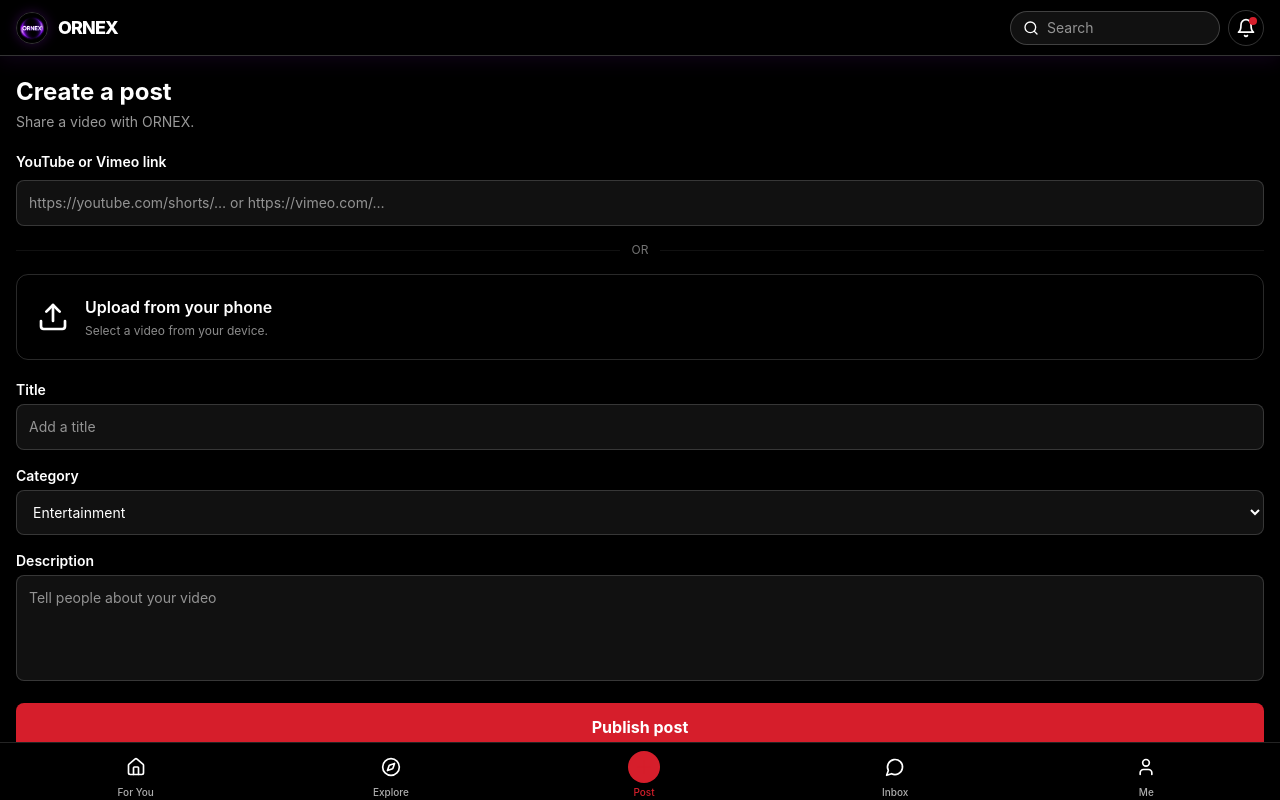
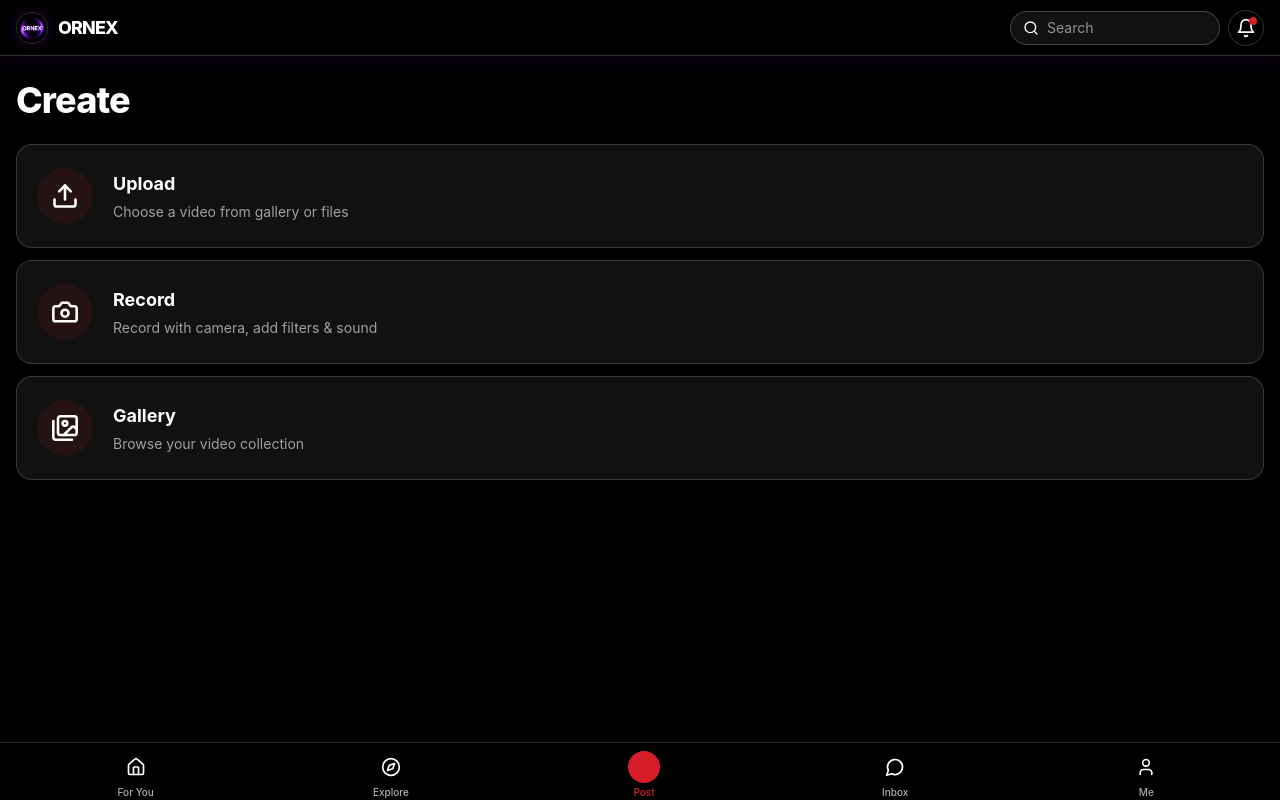
Before and after one commit to FredrickORNEX2013/ORNEX, a React (Vite) app: page / in a window 1280 px wide. Both pictures are taken after a click on the button "Post first". Built offline with nearby package versions, Linux system fonts and the light colour scheme; no server answers; the database is empty.

Commit message:
Redesign Post tab as Create screen with video upload and camera/gallery pickers

```diff
--- a/src/tabs/PostTab.tsx
+++ b/src/tabs/PostTab.tsx
@@ -1,37 +1,16 @@
 import { useEffect, useRef, useState } from 'react';
-import { Check, Upload } from 'lucide-react';
+import { Camera, Check, Images, Upload, X } from 'lucide-react';
 import { supabase, type VideoRecord } from '@/lib/supabase';
 import { publishVideo } from '@/lib/hooks';
 import { getCurrentUserId } from '@/lib/user';
 
 const CATEGORIES = ['Comedy', 'Drama', 'Entertainment'] as const;
 type PostTabProps = { onPosted: (isShort: boolean) => void };
-type ExternalVideo = { platform: 'youtube' | 'vimeo'; id: string; url: string };
-
-function parseExternalVideo(value: string): ExternalVideo | null {
-  try {
-    const url = new URL(value.trim());
-    const host = url.hostname.toLowerCase().replace(/^www\./, '');
-    if (host === 'youtu.be') {
-      const id = url.pathname.slice(1).split('/')[0];
-      return /^[\w-]{11}$/.test(id) ? { platform: 'youtube', id, url: `https://www.youtube.com/watch?v=${id}` } : null;
-    }
-    if (host === 'youtube.com' || host === 'm.youtube.com') {
-      const id = url.searchParams.get('v') || url.pathname.match(/^\/(?:shorts|embed)\/([\w-]{11})/)?.[1];
-      return id && /^[\w-]{11}$/.test(id) ? { platform: 'youtube', id, url: `https://www.youtube.com/watch?v=${id}` } : null;
-    }
-    if (host === 'vimeo.com' || host === 'player.vimeo.com') {
-      const id = url.pathname.match(/\/(?:video\/)?(\d+)/)?.[1];
-      return id ? { platform: 'vimeo', id, url: `https://vimeo.com/${id}` } : null;
-    }
-  } catch { return null; }
-  return null;
-}
+type PickerMode = 'upload' | 'record' | 'gallery';
 
 export default function PostTab({ onPosted }: PostTabProps) {
   const [video, setVideo] = useState<File | null>(null);
   const [videoUrl, setVideoUrl] = useState('');
-  const [externalUrl, setExternalUrl] = useState('');
   const [duration, setDuration] = useState<number | null>(null);
   const [title, setTitle] = useState('');
   const [caption, setCaption] = useState('');
@@ -39,31 +18,43 @@ export default function PostTab({ onPosted }: PostTabProps) {
   const [busy, setBusy] = useState(false);
   const [error, setError] = useState('');
   const [done, setDone] = useState(false);
-  const videoInput = useRef<HTMLInputElement>(null);
+  const uploadInput = useRef<HTMLInputElement>(null);
+  const recordInput = useRef<HTMLInputElement>(null);
+  const galleryInput = useRef<HTMLInputElement>(null);
 
   useEffect(() => () => { if (videoUrl) URL.revokeObjectURL(videoUrl); }, [videoUrl]);
+
   const chooseVideo = (file?: File) => {
     if (!file) return;
     if (!file.type.startsWith('video/')) { setError('Choose a video file.'); return; }
+    if (videoUrl) URL.revokeObjectURL(videoUrl);
     setVideo(file);
-    setExternalUrl('');
     setDuration(null);
     setVideoUrl(URL.createObjectURL(file));
+    setTitle(file.name.replace(/\.[^.]+$/, '').slice(0, 100));
     setError('');
     setDone(false);
   };
-  const setLink = (value: string) => {
-    setExternalUrl(value);
+
+  const clearVideo = () => {
+    if (videoUrl) URL.revokeObjectURL(videoUrl);
     setVideo(null);
     setVideoUrl('');
     setDuration(null);
-    setError(value.trim() && !parseExternalVideo(value) ? 'Paste a valid YouTube or Vimeo video URL.' : '');
-    setDone(false);
+    setTitle('');
+    if (uploadInput.current) uploadInput.current.value = '';
+    if (recordInput.current) recordInput.current.value = '';
+    if (galleryInput.current) galleryInput.current.value = '';
   };
-  const upload = async () => {
-    const external = parseExternalVideo(externalUrl);
-    if (!video && !external) { setError('Choose a video file or paste a valid YouTube/Vimeo link.'); return; }
-    if (video && (!duration || !Number.isFinite(duration))) { setError('Wait for the video preview to finish loading before posting.'); return; }
+
+  const openPicker = (mode: PickerMode) => {
+    const picker = mode === 'record' ? recordInput : mode === 'gallery' ? galleryInput : uploadInput;
+    picker.current?.click();
+  };
+
+  const postVideo = async () => {
+    if (!video) { setError('Choose or record a video first.'); return; }
+    if (!duration || !Number.isFinite(duration)) { setError('Wait for the video preview to finish loading before posting.'); return; }
     if (!title.trim()) { setError('Enter a title.'); return; }
     const userId = await getCurrentUserId();
     if (!userId) { setError('Sign in before posting.'); return; }
@@ -71,18 +62,11 @@ export default function PostTab({ onPosted }: PostTabProps) {
     setBusy(true);
     setError('');
     try {
-      let storagePath: string;
-      let publicVideoUrl: string;
-      if (external) {
-        storagePath = `${external.platform}/${external.id}`;
-        publicVideoUrl = external.url;
-      } else {
-        const safeName = video!.name.replace(/[^a-zA-Z0-9._-]/g, '_');
-        storagePath = `uploads/${userId}/${Date.now()}-${safeName}`;
-        const { error: uploadError } = await supabase.storage.from('videos').upload(storagePath, video!, { contentType: video!.type || 'video/mp4' });
-        if (uploadError) throw uploadError;
-        publicVideoUrl = supabase.storage.from('videos').getPublicUrl(storagePath).data.publicUrl;
-      }
+      const safeName = video.name.replace(/[^a-zA-Z0-9._-]/g, '_');
+      const storagePath = `uploads/${userId}/${Date.now()}-${safeName}`;
+      const { error: uploadError } = await supabase.storage.from('videos').upload(storagePath, video, { contentType: video.type || 'video/mp4' });
+      if (uploadError) throw uploadError;
+      const publicVideoUrl = supabase.storage.from('videos').getPublicUrl(storagePath).data.publicUrl;
       const row = {
         user_id: userId,
         title: title.trim(),
@@ -93,37 +77,60 @@ export default function PostTab({ onPosted }: PostTabProps) {
         orientation: 'portrait' as const,
         likes: 0,
         views: 0,
-        duration_seconds: external ? 60 : Math.ceil(duration!),
+        duration_seconds: Math.ceil(duration),
         type: 'SHORT',
         is_live: false,
         status: 'approved',
-        vimeo_url: external?.platform === 'vimeo' ? external.url : null,
-        youtube_url: external?.platform === 'youtube' ? external.url : null,
       };
       const { data, error: insertError } = await supabase.from('videos').insert(row).select('*').single();
       if (insertError) throw insertError;
       publishVideo(data as VideoRecord);
       setDone(true);
-      setVideo(null); setVideoUrl(''); setDuration(null); setTitle(''); setCaption(''); setExternalUrl('');
-      if (videoInput.current) videoInput.current.value = '';
+      clearVideo();
+      setCaption('');
       onPosted(true);
     } catch (reason) {
       setError(reason instanceof Error ? reason.message : 'Could not publish your video.');
-    } finally { setBusy(false); }
+    } finally {
+      setBusy(false);
+    }
   };
 
-  return <div className="h-full overflow-y-auto bg-black px-4 pb-24 pt-5 text-white">
-    <h1 className="mb-1 text-2xl font-bold">Create a post</h1><p className="mb-5 text-sm text-white/60">Share a video with ORNEX.</p>
-    {done && <p role="status" className="mb-4 flex items-center gap-2 text-sm"><Check className="h-4 w-4 text-[#D61E2B]"/>Post published and added to your videos.</p>}
-    <label htmlFor="external-video-url" className="mb-2 block text-sm font-semibold">YouTube or Vimeo link</label>
-    <input id="external-video-url" value={externalUrl} onChange={(event) => setLink(event.target.value)} placeholder="https://youtube.com/shorts/… or https://vimeo.com/…" className="mb-4 w-full rounded-lg border border-white/25 bg-black p-3 text-sm outline-none focus:border-[#D61E2B]"/>
-    <div className="mb-4 flex items-center gap-3 text-xs text-white/45"><span className="h-px flex-1 bg-white/15"/>OR<span className="h-px flex-1 bg-white/15"/></div>
-    <input ref={videoInput} type="file" accept="video/*" className="hidden" onChange={(event) => chooseVideo(event.target.files?.[0])}/>
-    {!video ? <button type="button" onClick={() => videoInput.current?.click()} className="mb-5 flex w-full items-center gap-4 rounded-xl border border-white/20 p-5 text-left"><Upload className="h-8 w-8 text-[#D61E2B]"/><span><span className="block font-semibold">Upload from your phone</span><span className="mt-1 block text-xs text-white/55">Select a video from your device.</span></span></button> : <div className="mb-5">{videoUrl && <video src={videoUrl} controls playsInline onLoadedMetadata={(event) => setDuration(Number.isFinite(event.currentTarget.duration) ? event.currentTarget.duration : null)} className="mb-3 max-h-64 w-full rounded-lg bg-neutral-900"/>}<button type="button" onClick={() => videoInput.current?.click()} className="text-sm underline">Choose a different video</button></div>}
-    <label htmlFor="post-title" className="mb-1 block text-sm font-semibold">Title</label><input id="post-title" value={title} onChange={(event) => setTitle(event.target.value)} maxLength={100} placeholder="Add a title" className="mb-4 w-full rounded-lg border border-white/25 bg-black p-3 text-sm outline-none focus:border-[#D61E2B]"/>
-    <label htmlFor="post-category" className="mb-1 block text-sm font-semibold">Category</label><select id="post-category" value={category} onChange={(event) => setCategory(event.target.value as (typeof CATEGORIES)[number])} className="mb-4 w-full rounded-lg border border-white/25 bg-black p-3 text-sm"><option value="Comedy">Comedy</option><option value="Drama">Drama</option><option value="Entertainment">Entertainment</option></select>
-    <label htmlFor="post-description" className="mb-1 block text-sm font-semibold">Description</label><textarea id="post-description" value={caption} onChange={(event) => setCaption(event.target.value)} maxLength={500} rows={4} placeholder="Tell people about your video" className="mb-4 w-full resize-none rounded-lg border border-white/25 bg-black p-3 text-sm outline-none focus:border-[#D61E2B]"/>
-    {error && <p role="alert" className="mb-3 text-sm text-red-400">{error}</p>}
-    <button type="button" disabled={busy} onClick={() => void upload()} className="w-full rounded-lg bg-[#D61E2B] py-3 font-bold disabled:opacity-60">{busy ? 'Publishing…' : 'Publish post'}</button>
+  const actions: { mode: PickerMode; title: string; description: string; icon: typeof Upload }[] = [
+    { mode: 'upload', title: 'Upload', description: 'Choose a video from gallery or files', icon: Upload },
+    { mode: 'record', title: 'Record', description: 'Record with camera, add filters & sound', icon: Camera },
+    { mode: 'gallery', title: 'Gallery', description: 'Browse your video collection', icon: Images },
+  ];
+
+  return <div className="h-full overflow-y-auto bg-black px-4 pb-24 pt-6 text-white">
+    <h1 className="mb-6 text-4xl font-extrabold tracking-tight">Create</h1>
+
+    <div className="space-y-3">
+      {actions.map(({ mode, title: actionTitle, description, icon: Icon }) => (
+        <button key={mode} type="button" onClick={() => openPicker(mode)} className="flex min-h-[104px] w-full items-center gap-5 rounded-2xl border border-white/15 bg-[#111] p-5 text-left transition-colors hover:border-[#D61E2B]/70 hover:bg-[#181818] active:scale-[.99]">
+          <span className="flex h-14 w-14 shrink-0 items-center justify-center rounded-full bg-[#D61E2B]/10"><Icon aria-hidden="true" className="h-7 w-7 text-[#D61E2B]" strokeWidth={2.2}/></span>
+          <span><span className="block text-lg font-bold">{actionTitle}</span><span className="mt-1 block text-sm leading-5 text-white/60">{description}</span></span>
+        </button>
+      ))}
+    </div>
+
+    <input ref={uploadInput} type="file" accept="video/*" className="hidden" onChange={(event) => chooseVideo(event.target.files?.[0])}/>
+    <input ref={recordInput} type="file" accept="video/*" capture="environment" className="hidden" onChange={(event) => chooseVideo(event.target.files?.[0])}/>
+    <input ref={galleryInput} type="file" accept="video/*" className="hidden" onChange={(event) => chooseVideo(event.target.files?.[0])}/>
+
+    {done && <p role="status" className="mt-5 flex items-center gap-2 text-sm"><Check className="h-4 w-4 text-[#D61E2B]"/>Post published and added to your videos.</p>}
+    {video && <section aria-label="Prepare your video post" className="mt-6 rounded-2xl border border-white/15 bg-[#111] p-4">
+      <div className="mb-4 flex items-center justify-between"><h2 className="text-lg font-bold">Your video</h2><button type="button" aria-label="Remove selected video" onClick={clearVideo} className="rounded-full p-2 text-white/70 hover:bg-white/10"><X className="h-5 w-5"/></button></div>
+      {videoUrl && <video src={videoUrl} controls playsInline onLoadedMetadata={(event) => setDuration(Number.isFinite(event.currentTarget.duration) ? event.currentTarget.duration : null)} className="mb-4 max-h-64 w-full rounded-lg bg-neutral-900"/>}
+      <label htmlFor="post-title" className="mb-1 block text-sm font-semibold">Title</label>
+      <input id="post-title" value={title} onChange={(event) => setTitle(event.target.value)} maxLength={100} placeholder="Add a title" className="mb-4 w-full rounded-lg border border-white/20 bg-black p-3 text-sm outline-none focus:border-[#D61E2B]"/>
+      <label htmlFor="post-category" className="mb-1 block text-sm font-semibold">Category</label>
+      <select id="post-category" value={category} onChange={(event) => setCategory(event.target.value as (typeof CATEGORIES)[number])} className="mb-4 w-full rounded-lg border border-white/20 bg-black p-3 text-sm"><option value="Comedy">Comedy</option><option value="Drama">Drama</option><option value="Entertainment">Entertainment</option></select>
+      <label htmlFor="post-caption" className="mb-1 block text-sm font-semibold">Caption</label>
+      <textarea id="post-caption" value={caption} onChange={(event) => setCaption(event.target.value)} maxLength={500} rows={3} placeholder="Tell people about your video" className="mb-4 w-full resize-none rounded-lg border border-white/20 bg-black p-3 text-sm outline-none focus:border-[#D61E2B]"/>
+      {error && <p role="alert" className="mb-3 text-sm text-red-400">{error}</p>}
+      <button type="button" disabled={busy} onClick={() => void postVideo()} className="w-full rounded-lg bg-[#D61E2B] py-3 font-bold disabled:opacity-60">{busy ? 'Publishing…' : 'Post video'}</button>
+    </section>}
+    {!video && error && <p role="alert" className="mt-4 text-sm text-red-400">{error}</p>}
   </div>;
 }
```
